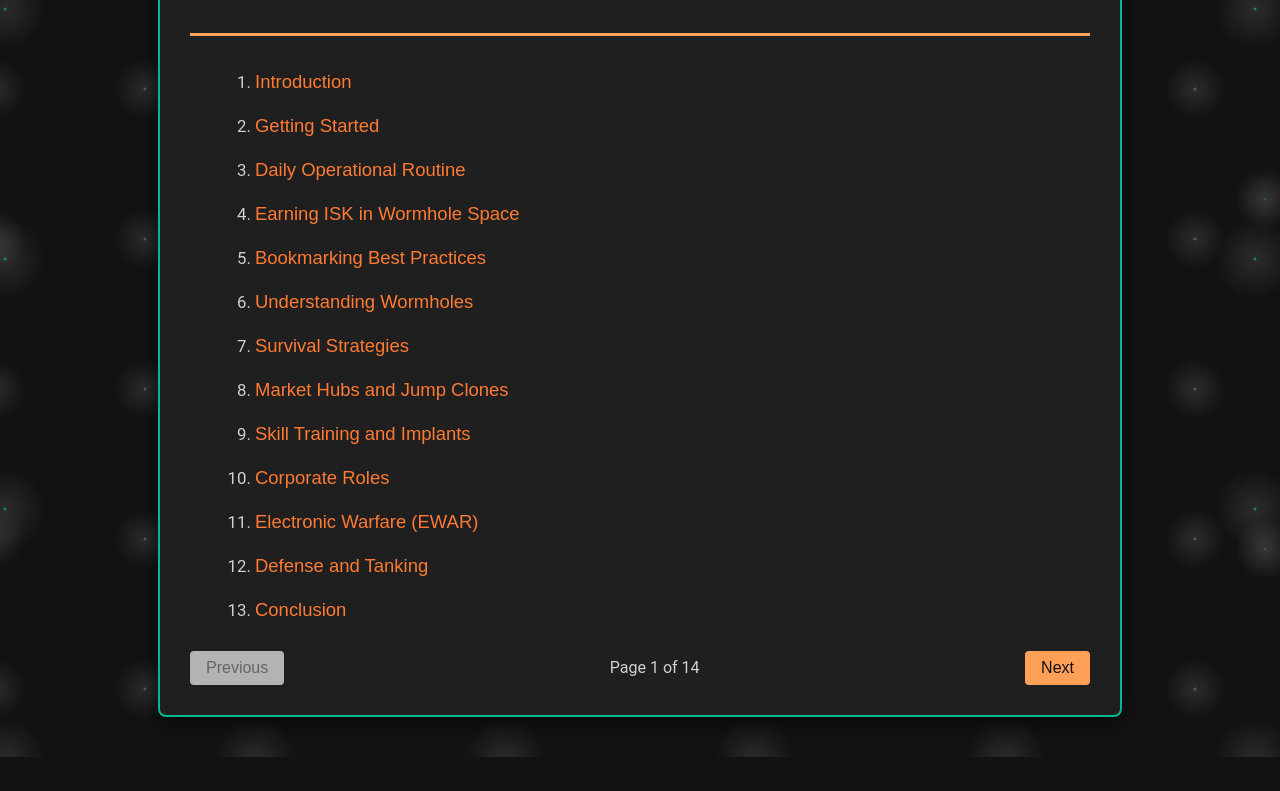
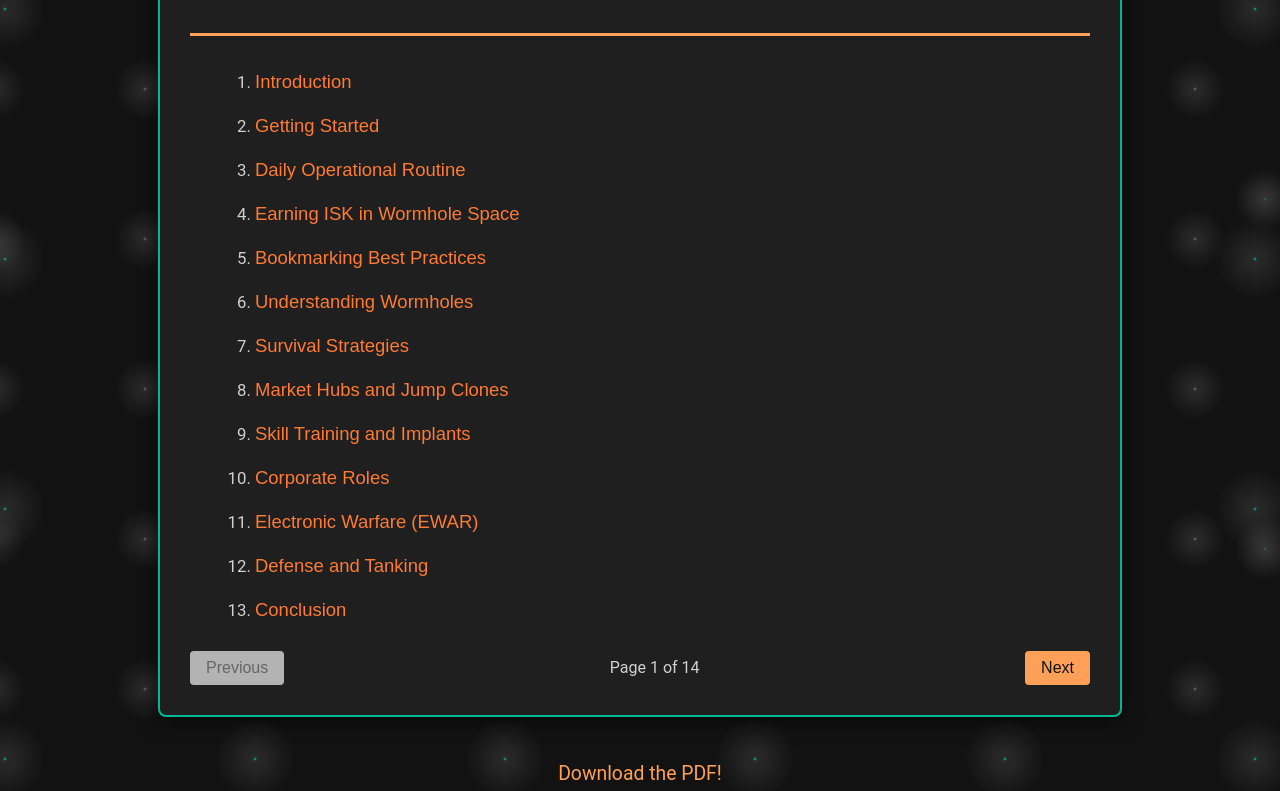
Before and after one commit to temetvince/website-alaankwa, a React app: page / in a window 1280 px wide. Shown: the part 386-1177 px from the top of the page. Before the commit the page ends 1143 px from the top, so only its background shows below. Built offline with nearby package versions, Linux system fonts and the light colour scheme.

Commit message:
Add footer

```diff
--- a/src/index.css
+++ b/src/App.css
@@ -16,6 +16,10 @@
 }
 
 /* General Styles */
+html {
+   height: 100%;
+}
+
 body {
    font-family: "Roboto", sans-serif;
    line-height: 1.75;
--- a/src/App.tsx
+++ b/src/App.tsx
@@ -1,5 +1,8 @@
 import React, { useState } from "react";
 import { getPages } from "./Pages";
+import Footer from "./Footer";
+
+import "./App.css";
 
 /**
  * Type definition for a single page in the application.
@@ -50,6 +53,7 @@
    };
 
    return (
+      <>
       <div className="App container">
          {/* Render the current page content */}
          {pages[currentPage - 1].content}
@@ -84,6 +88,8 @@
             TOC
          </button>
       </div>
+      <Footer />
+      </>
    );
 };
 
--- /dev/null
+++ b/src/Footer.css
@@ -0,0 +1,6 @@
+.footer {
+    text-align: center;
+    bottom: 0;
+    width: 100%;
+    font-size: 1.1em;
+}
--- /dev/null
+++ b/src/Footer.tsx
@@ -0,0 +1,28 @@
+import React from 'react';
+
+import './Footer.css';
+
+/**
+ * Footer component for the application.
+ *
+ * This component renders a footer containing a link to download a PDF version of the Wormhole Primer.
+ * The footer is styled using the external Footer.css file.
+ */
+const Footer: React.FC = () => {
+    return (
+        <footer className="footer">
+            <p>
+                <a
+                    href="https://github.com/temetvince/eve-wormhole-primer/blob/main/WormholePrimer.pdf"
+                    target="_blank"
+                    rel="noopener noreferrer"
+                    aria-label="Download the Wormhole Primer PDF"
+                >
+                    Download the PDF!
+                </a>
+            </p>
+        </footer>
+    );
+}
+
+export default Footer;
--- a/src/index.tsx
+++ b/src/index.tsx
@@ -1,7 +1,6 @@
 import React from "react";
 import { createRoot } from "react-dom/client";
 
-import "./index.css";
 import App from "./App";
 
 const rootElement = document.getElementById("root");
```
